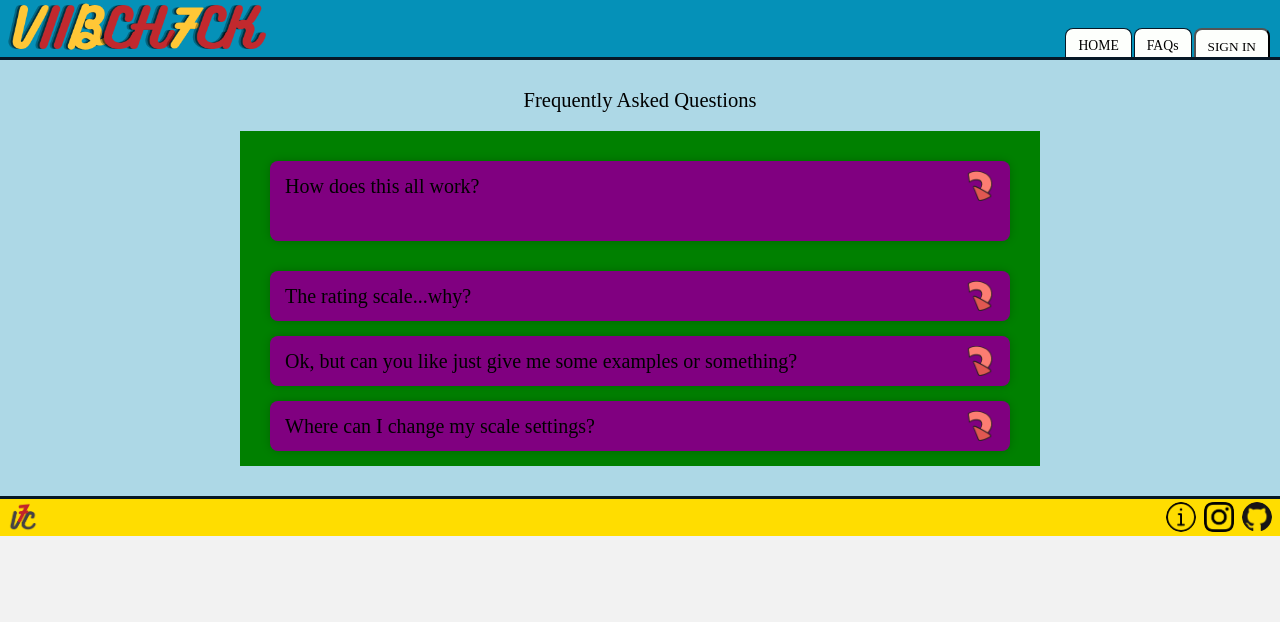
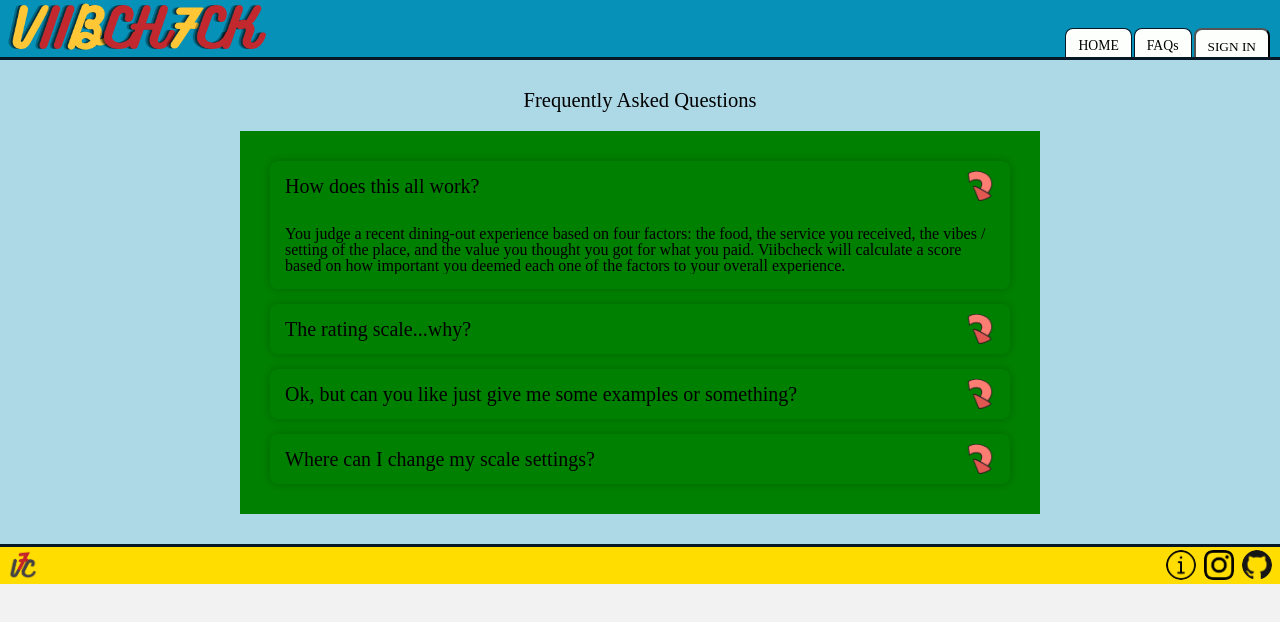
Before and after one commit to colefiscus/vibecheck, a React (Create React App) app: page /faqs in a window 1280 px wide. Both pictures are taken after a click on the element 640 px from the left and 185 px from the top of the page. Shown: the top 622 px of the page. Built offline with nearby package versions, Linux system fonts and the light colour scheme; a web font is replaced by a local one.

Commit message:
Adjust transition timing for smoother effect

```diff
--- a/src/Components/FAQs/FAQ.js
+++ b/src/Components/FAQs/FAQ.js
@@ -6,7 +6,6 @@ import downArrow from '../../Images/down-arrow.png'
 const FAQ = ({ faq, index, toggleFAQ }) => {
   return (
     <FAQWrapper
-      open={(faq.open ? true : false)}
       key={index}
       onClick={() => toggleFAQ(index)}
     >
@@ -16,7 +15,10 @@ const FAQ = ({ faq, index, toggleFAQ }) => {
       >
         {faq.question}
       </FAQQuestion>
-      <FAQAnswer className="faq-answer">
+      <FAQAnswer
+        className="faq-answer"
+        open={(faq.open ? true : false)}
+      >
         {faq.answer}
       </FAQAnswer>
     </FAQWrapper>
@@ -24,23 +26,19 @@ const FAQ = ({ faq, index, toggleFAQ }) => {
 }
 
 const FAQWrapper = styled.div`
-  background-color: purple;
   padding: 15px;
   margin: 15px;
   border-radius: 8px;
   box-shadow: 0px 0px 10px rgba(0, 0, 0, 0.2);
-
-  margin-bottom: ${props => props.open ? "30px" : "0px"};
-  transition: all 0.4s ease;
 `;
 
 const FAQQuestion = styled.div`
   position: relative;
   font-size: 20px;
   padding-right: 80px;
+  transition: all 0.8s ease-out;
 
   margin-bottom: ${props => props.open ? "30px" : "0px"};
-  transition: all 0.4s ease;
 
   &::after {
     content: '';
@@ -56,7 +54,9 @@ const FAQQuestion = styled.div`
     background-size: contain;
     background-repeat: no-repeat;
 
-    transition: all 0.4s ease;
+    transition: all 0.6s linear;
+
+    // transform: ${props => props.open ? "translateY(-50%)" : "rotate(180deg)"};
   }
 `;
 
@@ -64,7 +64,10 @@ const FAQAnswer = styled.div`
   opacity: 0;
   max-height: 0;
   overflow-y: hidden;
-  transition: all 0.4s ease;
+  transition: all 0.5s ease-out;
+
+  max-height: ${props => props.open ? "1000px" : "0px"};
+  opacity: ${props => props.open ? "1" : "0px"};
 `;
 
 export default FAQ;
```
